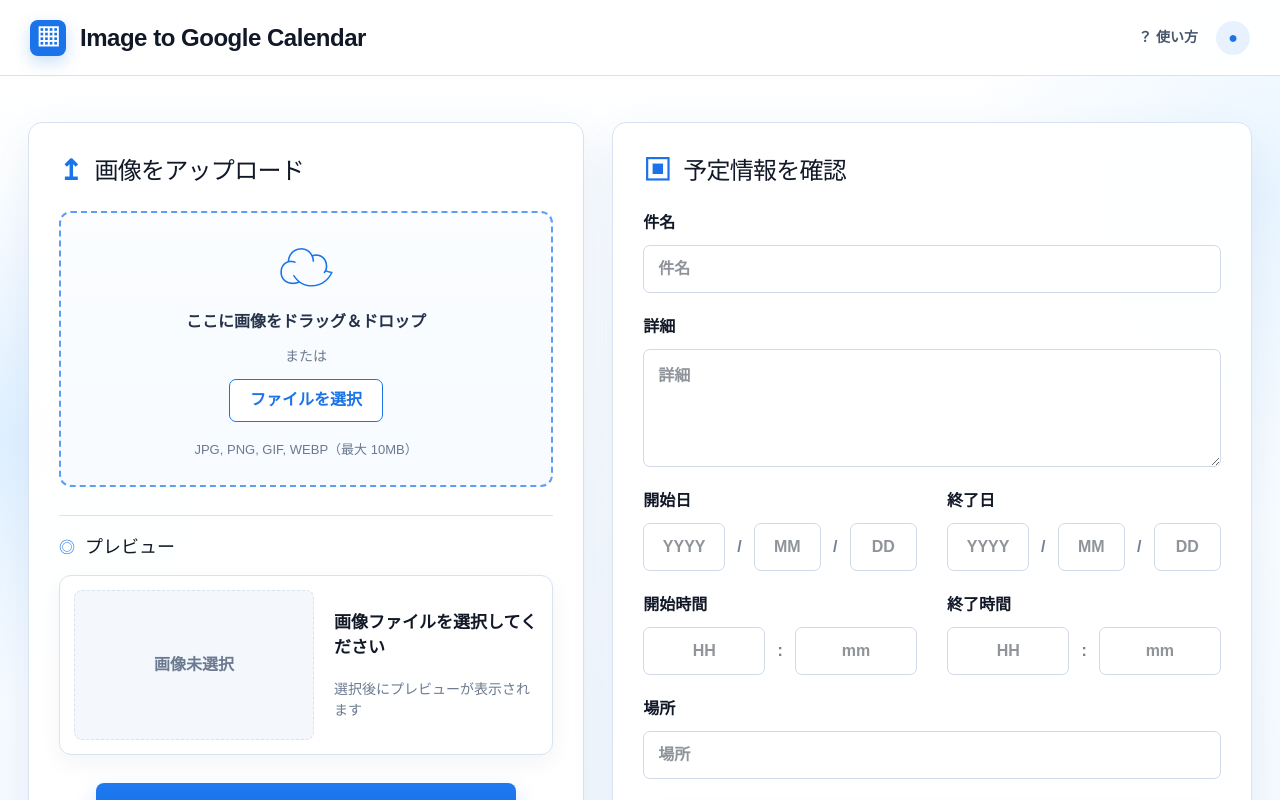
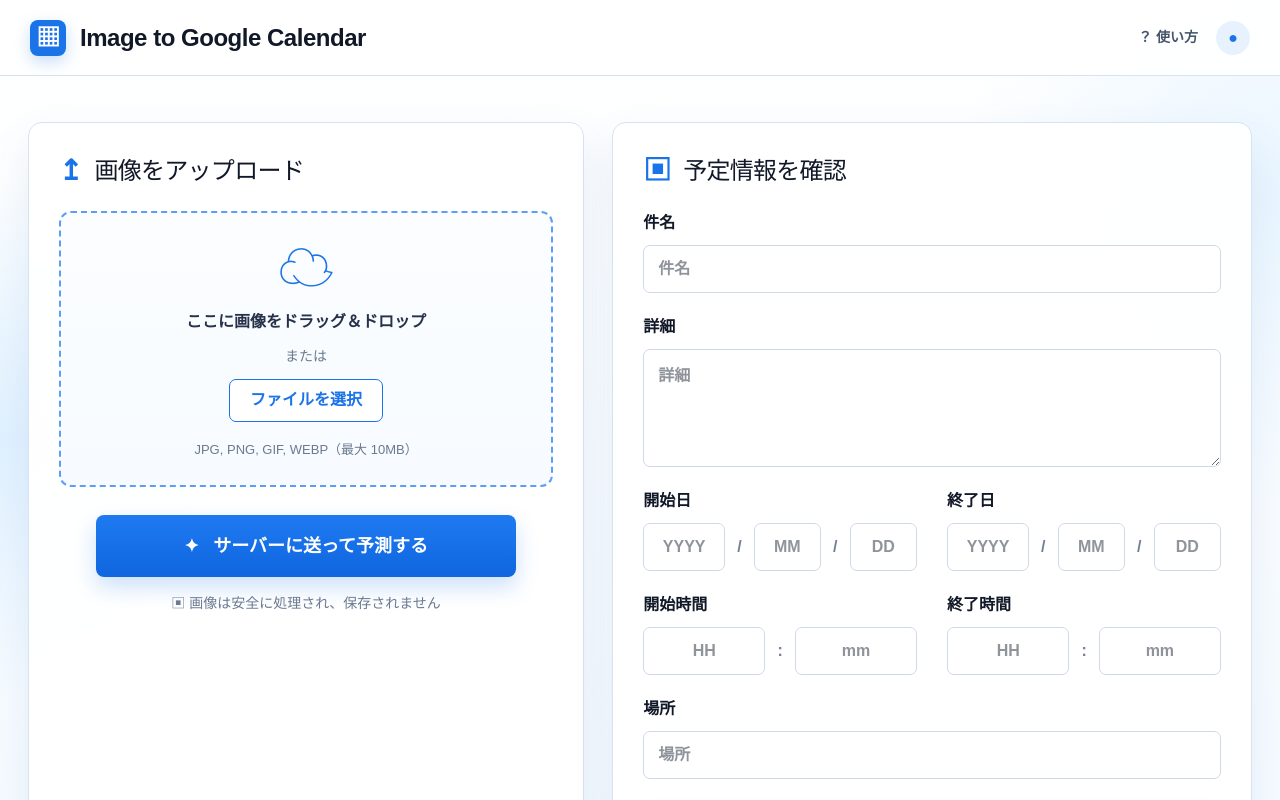
Before and after one commit to sstt126/PictureToPlan, a Next.js app: page / in a window 1280 px wide. Shown: the top 800 px of the page. Built offline with nearby package versions, Linux system fonts and the light colour scheme.

Commit message:
画像入力欄の改善

```diff
--- a/app/globals.css
+++ b/app/globals.css
@@ -425,7 +425,7 @@
   box-shadow: inset 0 0 0 3px #e5f0ff;
 }
 
-@media (max-width: 767px) {
+@media (max-width: 768px) {
   .app-container {
     grid-template-columns: 1fr;
   }
--- a/app/page.tsx
+++ b/app/page.tsx
@@ -71,7 +71,7 @@
     }
   };
 
-  const handleDrop = (event: React.DragEvent<HTMLDivElement>) => {
+  const handleDrop = (event: React.DragEvent<HTMLLabelElement>) => {
     event.preventDefault();
     setIsDragging(false);
 
@@ -185,8 +185,8 @@
             <h2>画像をアップロード</h2>
           </div>
 
-          <div
-            className={`upload-box${isDragging ? " is-dragging" : ""}`}
+          <label
+            className={`upload-box${isDragging ? " is-dragging" : ""}${preview ? " has-preview" : ""}`}
             onDragEnter={(event) => {
               event.preventDefault();
               setIsDragging(true);
@@ -198,12 +198,6 @@
             onDragLeave={() => setIsDragging(false)}
             onDrop={handleDrop}
           >
-            <div className="upload-cloud">☁</div>
-            <p className="upload-main-text">ここに画像をドラッグ＆ドロップ</p>
-            <p className="upload-sub-text">または</p>
-
-            <label className="file-button">
-              ファイルを選択
             <input
               className="file-input"
               type="file"
@@ -211,36 +205,25 @@
               ref={fileInputRef}
               onChange={handleFileChange}
             />
-            </label>
+
+            {preview ? (
+              <div className="uploaded-preview">
+                <img src={preview} alt="Preview" className="upload-preview-image" />
+                <p className="upload-file-name">{selectedFileName}</p>
+                <p className="upload-change-text">画像をクリックして変更</p>
+              </div>
+            ) : (
+              <>
+                <div className="upload-cloud">☁</div>
+                <p className="upload-main-text">ここに画像をドラッグ＆ドロップ</p>
+                <p className="upload-sub-text">または</p>
+
+                <span className="file-button">ファイルを選択</span>
 
                 <p className="format-text">JPG, PNG, GIF, WEBP（最大 10MB）</p>
-          </div>
-
-          <div className="divider" />
-
-          <div className="preview-area">
-            <div className="preview-heading">
-              <span>◎</span>
-              <h3>プレビュー</h3>
-            </div>
-
-            <div className="preview-card">
-              {preview ? (
-                <img src={preview} alt="Preview" className="preview-image" />
-              ) : (
-                <div className="preview-placeholder">画像未選択</div>
+              </>
             )}
-
-              <div className="preview-info">
-                <p className="preview-file-name">
-                  {selectedFileName || "画像ファイルを選択してください"}
-                </p>
-                <p className="preview-file-meta">
-                  {preview ? "画像を確認できます" : "選択後にプレビューが表示されます"}
-                </p>
-              </div>
-            </div>
-          </div>
+          </label>
 
           <button
             className="primary-button predict-button"
```
Lines whose indentation alone changed are shown as unchanged.
